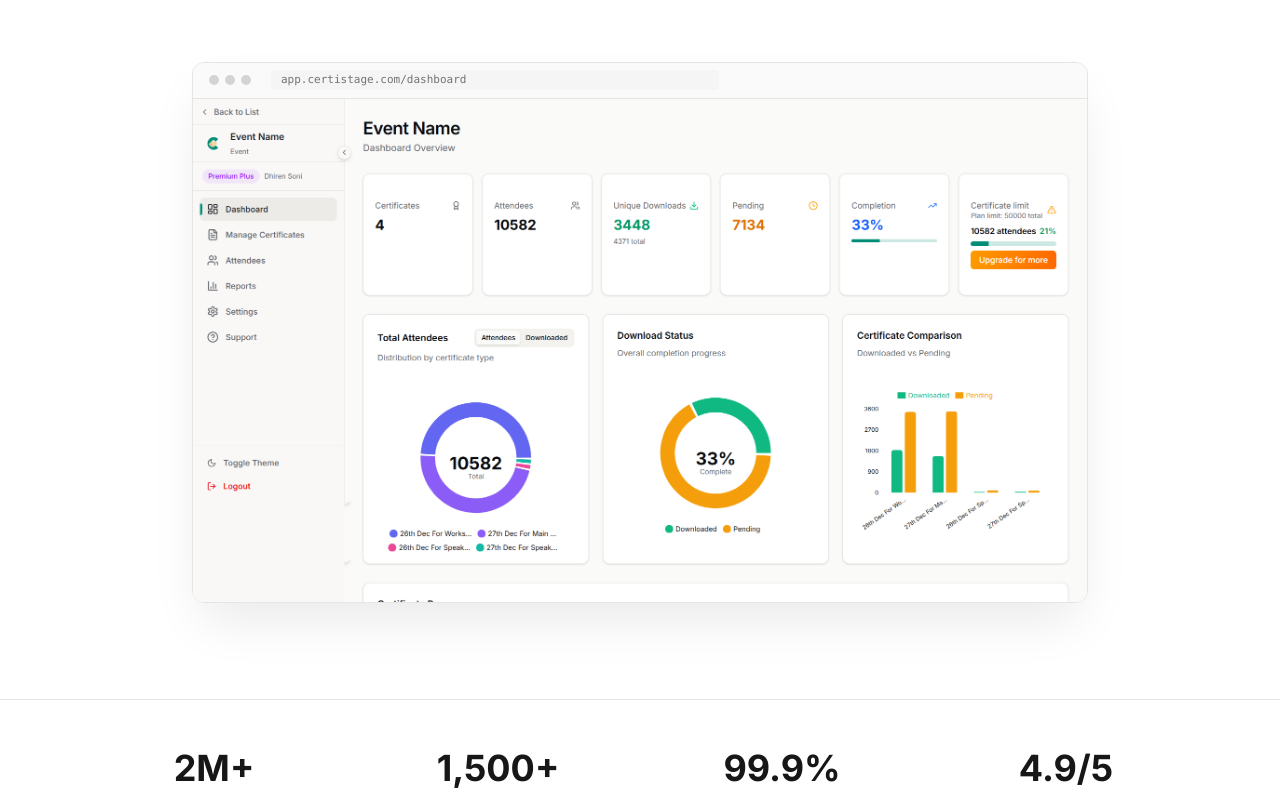
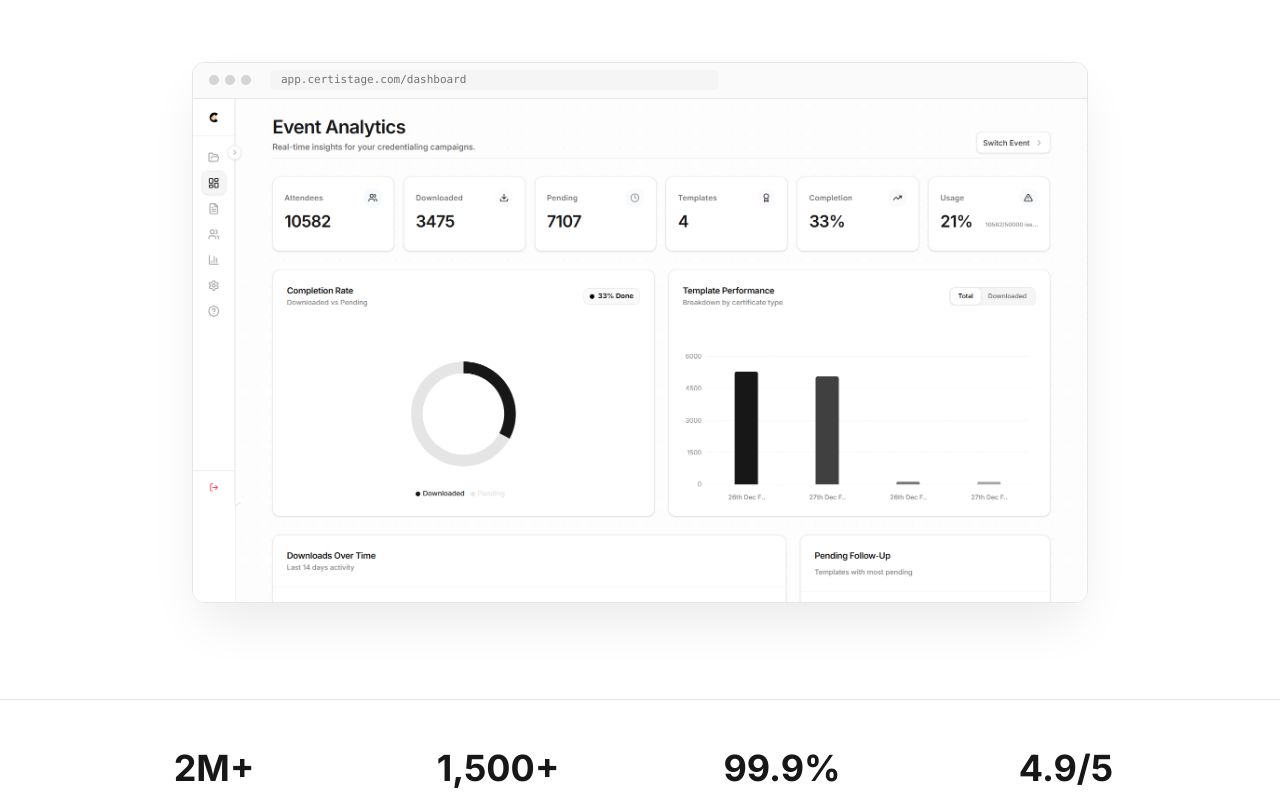
Before and after one commit to dhirensoni-certistage/certistage-app, a Next.js app: page / in a window 1280 px wide. Shown: the part 461-1254 px from the top of the page. Built offline with nearby package versions, Linux system fonts and the light colour scheme.

Commit message:
chore: update homepage dashboard preview asset

```diff
--- a/app/page.tsx
+++ b/app/page.tsx
@@ -73,7 +73,7 @@ export default function HomePage() {
               </div>
               <div className="relative w-full aspect-[16/9] bg-white dark:bg-neutral-950">
                 <Image
-                  src="/dashboard-preview-v2.png"
+                  src="/dashboard-preview.png"
                   alt="CertiStage Dashboard"
                   fill
                   className="object-cover object-top"
```
Also changed, not shown: public/dashboard-preview-v2.png (deleted), public/dashboard-preview.png.
